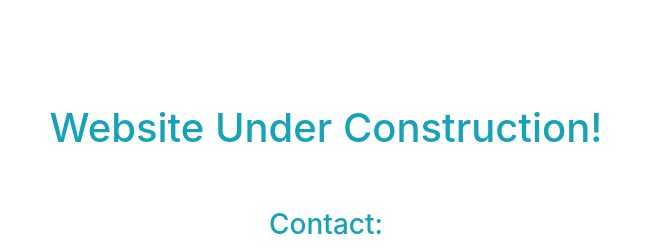
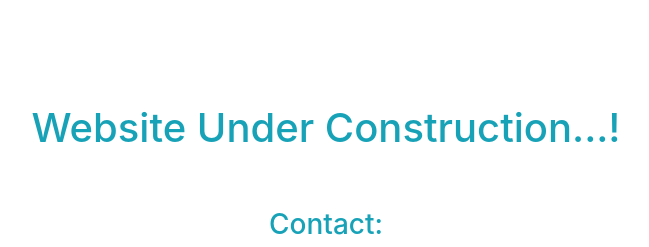
Before and after one commit to themrinmoy/themrinmoy.github.io.old, a plain HTML site: page index.html in a window 1280 px wide. Shown: the top 247 px of the page, without its empty margins (314-963 px from the left). Drawn offline with nearby package versions, Linux system fonts and the light colour scheme.

Commit message:
Update index.html

```diff
--- a/index.html
+++ b/index.html
@@ -15,7 +15,7 @@
         <div class="container ">
 
             <h1 class=" p-4"> </h1>
-            <h1 class=" text-center text-info p-5">Website Under Construction!
+            <h1 class=" text-center text-info p-5">Website Under Construction...!
             </h1>
             <div class="text-center">
                 <footer class="text-info">
```
